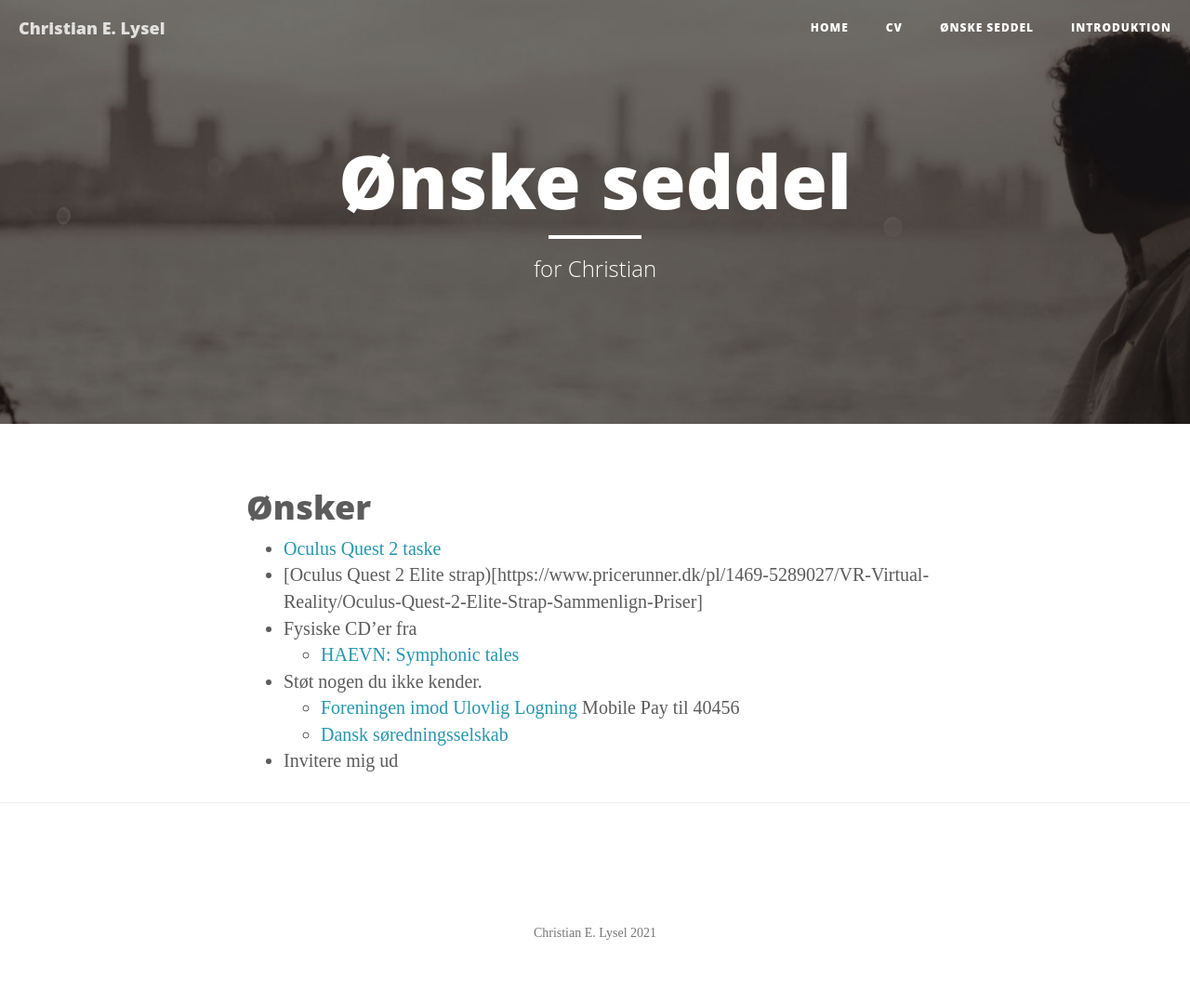
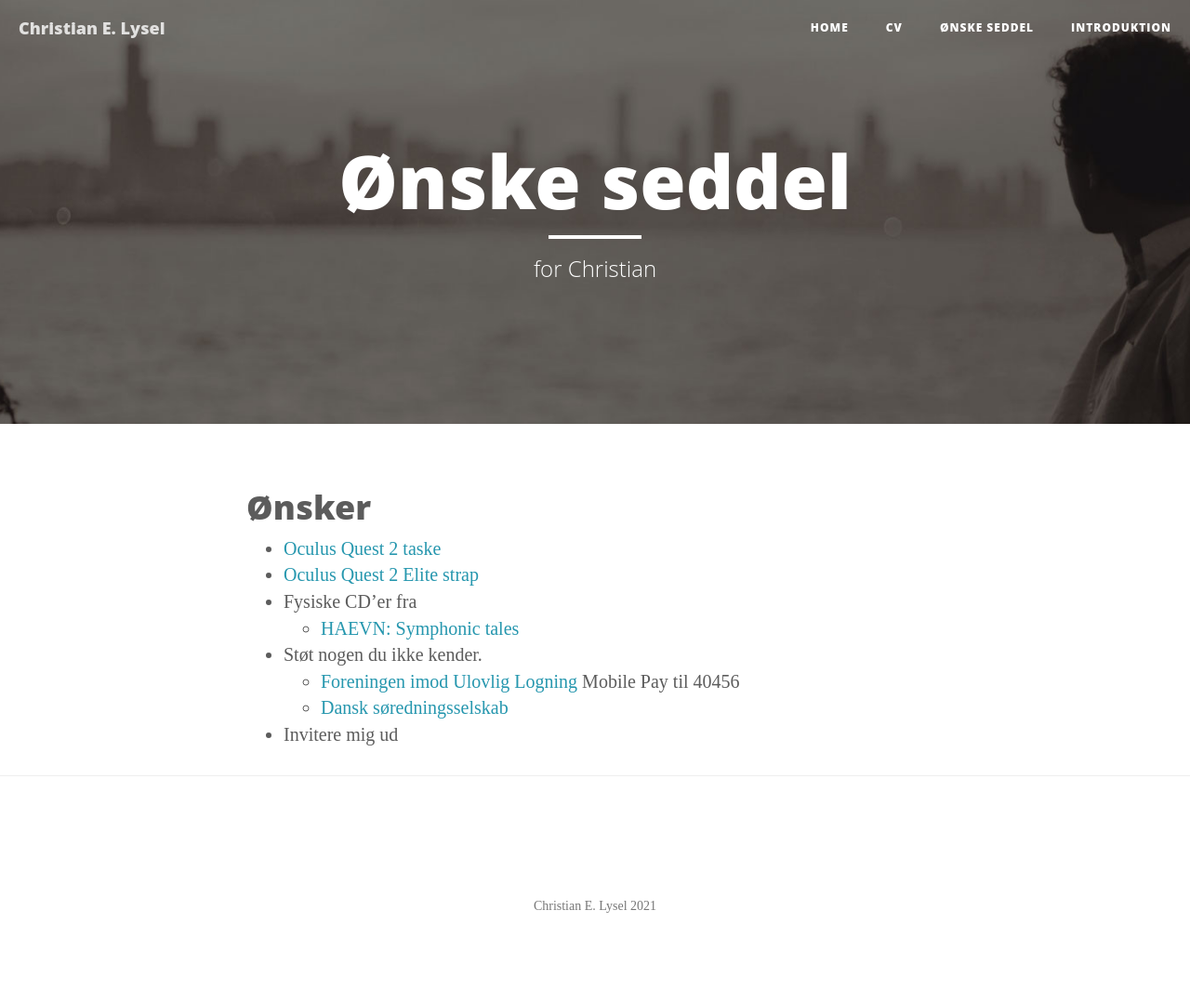
Before and after one commit to clysel/christian.lysel.net, a Jekyll site: the page built from gave.markdown, in a window 1280 px wide. Shown: the whole page at 93% size. Built offline with Jekyll 4.4.1, drawn with Linux system fonts in a browser that asks for light colours; after the commit the page ends 1050 px from its top, so only the background shows below that.

Commit message:
Update gave.markdown

```diff
--- a/gave.markdown
+++ b/gave.markdown
@@ -7,7 +7,7 @@ header-img: "img/about-bg.jpg"
 # Ønsker
 
 * [Oculus Quest 2 taske](https://www.pricerunner.dk/pl/1469-5299401/VR-Virtual-Reality/Oculus-Quest-2-Carrying-Case-Grey-Sammenlign-Priser)
-* [Oculus Quest 2 Elite strap)[https://www.pricerunner.dk/pl/1469-5289027/VR-Virtual-Reality/Oculus-Quest-2-Elite-Strap-Sammenlign-Priser]
+* [Oculus Quest 2 Elite strap](https://www.pricerunner.dk/pl/1469-5289027/VR-Virtual-Reality/Oculus-Quest-2-Elite-Strap-Sammenlign-Priser)
 * Fysiske CD'er fra
   * [HAEVN: Symphonic tales](https://haevnmusic.store/collections/cds/products/symphonic-tales-cd?variant=31498813276233)
 * Støt nogen du ikke kender.
```
